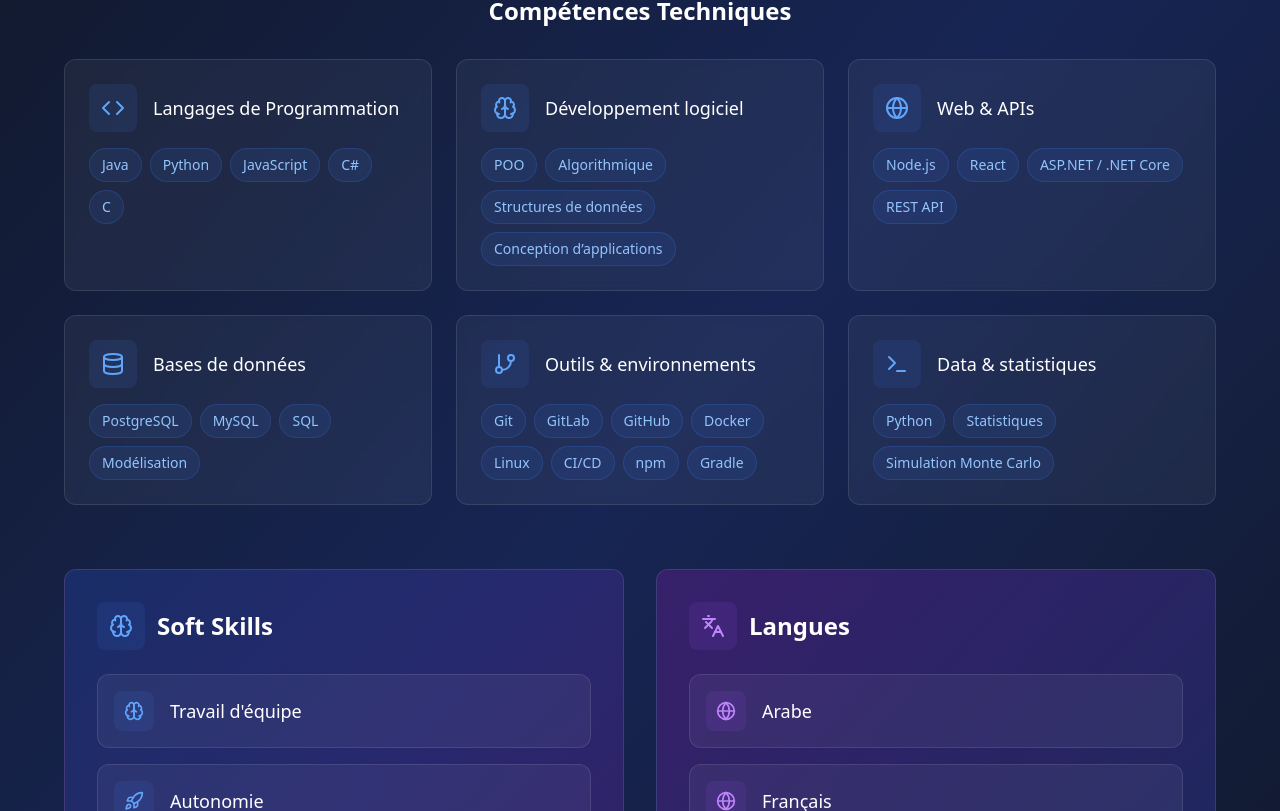
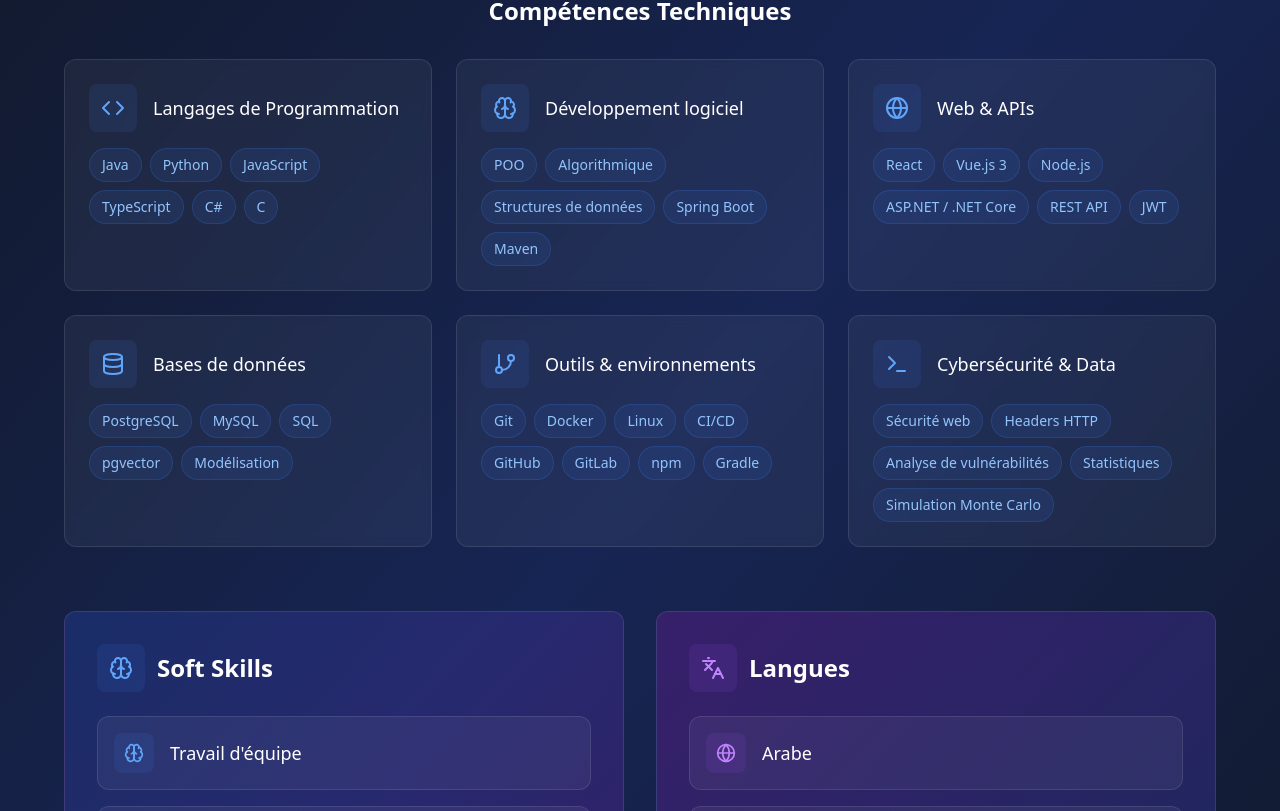
Before and after one commit to Zakariaab03/portfolio, a React (Vite) app: page / in a window 1280 px wide. Shown: the part 3149-3960 px from the top of the page. Built offline with nearby package versions, Linux system fonts and the light colour scheme; no server answers.

Commit message:
Mise à jour portfolio : expériences, projets, compétences, hero et contact

```diff
--- a/src/components/Education.tsx
+++ b/src/components/Education.tsx
@@ -188,7 +188,7 @@
                     ${selectedEducation.mood === "challenging" ? 'bg-purple-500/20' : 'bg-blue-500/20'}`}
                   >
                     {selectedEducation.mood === "challenging" ? (
-                      <Heart size={24} className="text-purple-400" />
+                      <GraduationCap size={24} className="text-purple-400" />
                     ) : (
                       <BookOpen size={24} className="text-blue-400" />
                     )}
--- a/src/components/Projects.tsx
+++ b/src/components/Projects.tsx
@@ -14,7 +14,7 @@
   const projects: Project[] = [
     {
       title: "Application web de recherche d’images par similarité",
-      description: "Application web full-stack client-serveur développée en équipe de 3 dans le cadre du cours PDL — L3 Informatique, Université de Bordeaux. Backend Java Spring Boot avec API REST, calcul de descripteurs visuels (RGB, HSV, Gradient via BoofCV) et recherche par similarité via pgvector. Frontend Vue.js 3 / TypeScript avec galerie interactive, jeu de similarité, leaderboard et authentification JWT.",
+      description: "Application full-stack de recherche d'images par similarité visuelle, développée en équipe de 3 (L3, Université de Bordeaux). Backend Spring Boot avec descripteurs visuels (BoofCV) et recherche vectorielle (pgvector). Frontend Vue.js 3 avec galerie interactive, jeu de similarité et authentification JWT.",
       technologies: ["Java", "Spring Boot", "Vue.js 3", "TypeScript", "PostgreSQL", "pgvector", "Docker", "JWT", "Maven"],
       category: "Développement logiciel",
       link: "https://github.com/Zakariaab03/image-similarity-search"
--- a/src/components/Skills.tsx
+++ b/src/components/Skills.tsx
@@ -7,32 +7,32 @@
     {
       category: "Langages de Programmation",
       icon: Code,
-      skills: ["Java", "Python", "JavaScript", "C#", "C"]
+      skills: ["Java", "Python", "JavaScript", "TypeScript", "C#", "C"]
     },
     {
       category: "Développement logiciel",
       icon: Brain,
-      skills: ["POO", "Algorithmique", "Structures de données", "Conception d’applications"]
+      skills: ["POO", "Algorithmique", "Structures de données", "Spring Boot", "Maven"]
     },
     {
       category: "Web & APIs",
       icon: Globe,
-      skills: ["Node.js", "React", "ASP.NET / .NET Core", "REST API"]
+      skills: ["React", "Vue.js 3", "Node.js", "ASP.NET / .NET Core", "REST API", "JWT"]
     },
     {
       category: "Bases de données",
       icon: Database,
-      skills: ["PostgreSQL", "MySQL", "SQL", "Modélisation"]
+      skills: ["PostgreSQL", "MySQL", "SQL", "pgvector", "Modélisation"]
     },
     {
       category: "Outils & environnements",
       icon: GitBranch,
-      skills: ["Git", "GitLab", "GitHub", "Docker", "Linux", "CI/CD", "npm", "Gradle"]
+      skills: ["Git", "Docker", "Linux", "CI/CD", "GitHub", "GitLab", "npm", "Gradle"]
     },
     {
-      category: "Data & statistiques",
+      category: "Cybersécurité & Data",
       icon: Terminal,
-      skills: ["Python", "Statistiques", "Simulation Monte Carlo"]
+      skills: ["Sécurité web", "Headers HTTP", "Analyse de vulnérabilités", "Statistiques", "Simulation Monte Carlo"]
     }
   ];
 
```
